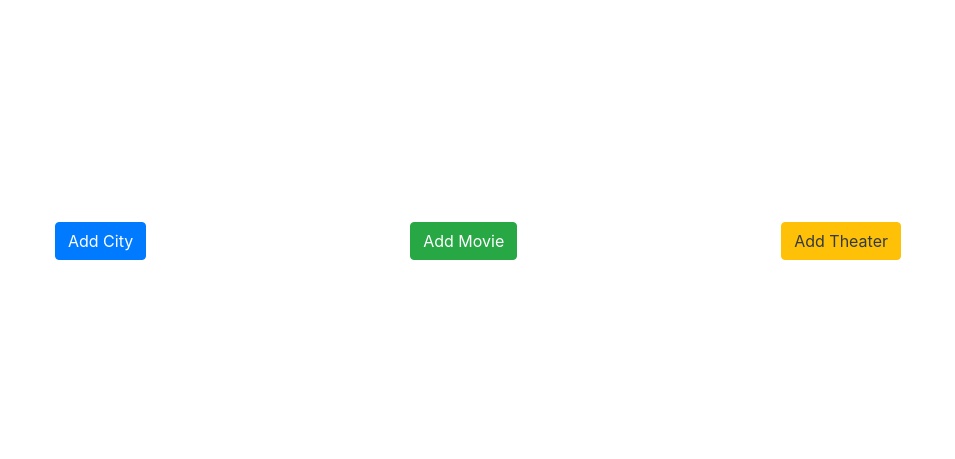
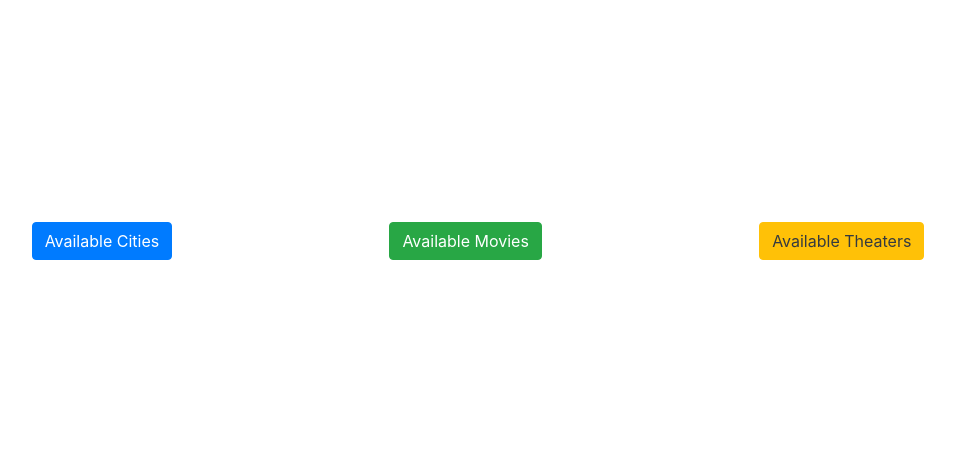
Before and after one commit to ganesh-deshmukh/Project-Movie-Ticket-Booking, a Django app: page /theater_admin/home in a window 1280 px wide. Shown: the part 56-515 px from the top of the page, without its empty margins (162-1117 px from the left). Run offline with Django 3.2, Linux system fonts and the light colour scheme; some libraries are stand-ins or nearby versions.

Commit message:
Added form-files, views, and url routes for updating city, movies, theaters, shows

```diff
--- a/bookMyTicket/bookings/templates/bookings/webpages/Admin/Admin_Home.html
+++ b/bookMyTicket/bookings/templates/bookings/webpages/Admin/Admin_Home.html
@@ -6,9 +6,9 @@
 
     <div id="admin_home">
         <div class="d-flex justify-content-around text-light">
-            <a href="/theater_admin/add/city" class="btn btn-primary">Add City</a>
-            <a href="/theater_admin/add/movie" class="btn btn-success">Add Movie</a>
-            <a href="/theater_admin/add/theater" class="btn btn-warning  text-dark">Add Theater</a>
+            <a href="/theater_admin/list/city" class="btn btn-primary">Available Cities</a>
+            <a href="/theater_admin/list/movie" class="btn btn-success">Available Movies</a>
+            <a href="/theater_admin/list/theater" class="btn btn-warning  text-dark">Available Theaters</a>
         </div>
 
     </div>
--- a/bookMyTicket/bookings/templates/bookings/webpages/Admin/Admin_List_City.html
+++ b/bookMyTicket/bookings/templates/bookings/webpages/Admin/Admin_List_City.html
@@ -5,7 +5,7 @@
 <div class="container text-center">
     <div class="my-2">
         <h3 class="">Available Cities</h3>
-        <button class="btn btn-success">Add new City</button>
+        <a href="/theater_admin/create/city" class="btn btn-success">Add new City</a>
 
     </div>
     <div class="">
--- a/bookMyTicket/bookings/templates/bookings/webpages/Admin/Admin_List_Movie.html
+++ b/bookMyTicket/bookings/templates/bookings/webpages/Admin/Admin_List_Movie.html
@@ -23,7 +23,7 @@
 
                 <tr>
                     <th scope="row">{{movie.id}}</th>
-                    <td><a href="/theater_admin/add/shows/"></a>{{movie.name}}</td>
+                    <td><a href="/theater_admin/list/shows/"></a>{{movie.name}}</td>
                     <td><button class="btn btn-success">Edit</button></td>
                     <td><button class="btn btn-danger">Delete</button></td>
                 </tr>
--- a/bookMyTicket/bookings/templates/bookings/webpages/Admin/Admin_List_Shows.html
+++ b/bookMyTicket/bookings/templates/bookings/webpages/Admin/Admin_List_Shows.html
@@ -28,7 +28,7 @@
                     <td><button class="btn btn-success">Edit Show</button></td>
                     <td><button class="btn btn-danger">Delete Show</button></td>
                     <td>
-                        <a class="btn btn-warning" href="/theater_admin/add/seats/{{show.id}}">Add/Edit Seats</a>
+                        <a class="btn btn-warning" href="/theater_admin/list/seats/{{show.id}}">Add/Edit Seats</a>
                     </td>
                 </tr>
 
--- a/bookMyTicket/bookings/templates/bookings/webpages/Admin/Admin_List_Theater.html
+++ b/bookMyTicket/bookings/templates/bookings/webpages/Admin/Admin_List_Theater.html
@@ -28,7 +28,7 @@
                     <td><button class="btn btn-success">Edit Theater</button></td>
                     <td><button class="btn btn-danger">Delete Theater</button></td>
                     <td>
-                        <a class="btn btn-warning" href="/theater_admin/add/shows/{{theater.id}}">Edit Movie, Shows,
+                        <a class="btn btn-warning" href="/theater_admin/list/shows/{{theater.id}}">Edit Movie, Shows,
                             Seats</a>
                     </td>
                 </tr>
--- a/bookMyTicket/bookings/urls.py
+++ b/bookMyTicket/bookings/urls.py
@@ -1,19 +1,27 @@
 from django.urls import path
 from . import views
-# from . import views
+from . import formViews
 
 urlpatterns = [
-    # Admin Routes
+    # 1. Admin Routes
+
+    # 1.1 for Listing
     path('theater_admin/home', views.Admin_Home),
-    path('theater_admin/add/city', views.Admin_List_City),
-    path('theater_admin/add/movie', views.Admin_List_Movie),
-    path('theater_admin/add/theater', views.Admin_List_Theater),
-    path('theater_admin/add/shows/<str:theater_id>/', views.Admin_List_Shows),
-    path('theater_admin/add/seats/<str:show_id>/', views.Admin_List_Seats),
+    path('theater_admin/list/city', views.Admin_List_City),
+    path('theater_admin/list/movie', views.Admin_List_Movie),
+    path('theater_admin/list/theater', views.Admin_List_Theater),
+    path('theater_admin/list/shows/<str:theater_id>/', views.Admin_List_Shows),
+    path('theater_admin/list/seats/<str:show_id>/', views.Admin_List_Seats),
     path('theater_admin/seats/details/<str:seat_id>/', views.Admin_Seat_Details),
 
+    # 1.2 for Updating values
+    path('theater_admin/create/city', formViews.Create_City_Form),
+    path('theater_admin/create/movie', formViews.Create_Movie_Form),
+    path('theater_admin/create/theater', formViews.Create_Theater_Form),
+    path('theater_admin/create/shows/<str:theater_id>/', formViews.Create_Shows_Form),
+    path('theater_admin/create/seats/<str:show_id>/', formViews.Create_Seats_Form),
 
-    # Customer Routes
+    # 2. Customer Routes
     path('', views.Cust_Home_Book_Now),
     path('customer/select/city', views.Cust_Select_City),
     path('customer/select/movie', views.Cust_Select_Movie),
@@ -22,7 +30,7 @@ urlpatterns = [
     path('customer/select/seat', views.Cust_Select_Seat),
     path('customer/booking/payment', views.Cust_Booking_Payment),
 
-    # Common Routes
+    # 3. Common Routes
     path('about_us', views.About_Us),
     path('contact_us', views.Contact_Us),
 
```
Also changed, not shown: bookMyTicket/bookings/formViews.py (added, +38 -0 lines), bookMyTicket/bookings/templates/bookings/ModelForms/Create_City_Form.html (added, +13 -0 lines), bookMyTicket/bookings/templates/bookings/ModelForms/Create_Seats_Form.html (added, +13 -0 lines), bookMyTicket/bookings/templates/bookings/ModelForms/Create_Shows_Form.html (added, +13 -0 lines), bookMyTicket/bookings/templates/bookings/ModelForms/Create_Theater_Form.html (added, +13 -0 lines), bookMyTicket/bookings/templates/bookings/ModelForms/Create_Movie_Form.html (renamed from bookMyTicket/bookings/templates/bookings/ModelForms/Order.html).
